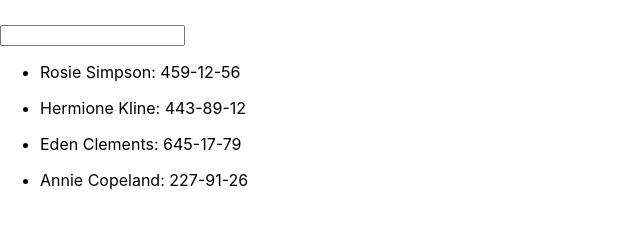
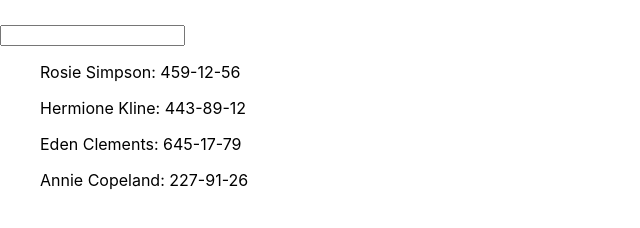
Before and after one commit to iSteffan/goit-react-hw-02-phonebook, a React (Create React App) app: page / in a window 1280 px wide. Shown: the part 352-580 px from the top of the page, without its empty margins (0-640 px from the left). Built offline with nearby package versions, Linux system fonts and the light colour scheme.

Commit message:
step 4 DONE

```diff
--- a/src/components/App.jsx
+++ b/src/components/App.jsx
@@ -1,7 +1,8 @@
 import { Component } from 'react';
 import { ContactForm } from './ContactForm/ContactForm';
+import { ContactList } from './ContactList/ContactList';
+import { Filter } from './Filter/Filter';
 import { nanoid } from 'nanoid';
-// model.id = nanoid() //=> "V1StGXR8_Z5jdHi6B-myT"
 
 export class App extends Component {
   state = {
@@ -44,26 +45,8 @@ export class App extends Component {
         <h1>Phonebook</h1>
         <ContactForm onSubmit={this.formSubmitHandler} />
         <h2>Contacts</h2>
-        <input
-          value={this.state.filter}
-          type="text"
-          name="filter"
-          pattern="^[a-zA-Zа-яА-Я]+(([' -][a-zA-Zа-яА-Я ])?[a-zA-Zа-яА-Я]*)*$"
-          title="Name may contain only letters, apostrophe, dash and spaces. For example Adrian, Jacob Mercer, Charles de Batz de Castelmore d'Artagnan"
-          required
-          onChange={this.handleInputChange}
-        />
-        <ul>
-          {this.filter().map(contact => {
-            return (
-              <li key={contact.id}>
-                <p>
-                  {contact.name}: <span>{contact.number}</span>
-                </p>
-              </li>
-            );
-          })}
-        </ul>
+        <Filter filter={this.state.filter} handleInputChange={this.handleInputChange}></Filter>
+        <ContactList contacts={this.filter()}></ContactList>
       </div>
     );
   }
--- /dev/null
+++ b/src/components/ContactList/ContactList.jsx
@@ -0,0 +1,17 @@
+import { List } from "./ContactList.styled";
+
+export const ContactList = ({contacts}) => {
+    return (
+      <List>
+        {contacts.map(contact => {
+          return (
+            <li key={contact.id}>
+              <p>
+                {contact.name}: <span>{contact.number}</span>
+              </p>
+            </li>
+          );
+        })}
+      </List>
+    );
+  }
--- /dev/null
+++ b/src/components/ContactList/ContactList.styled.jsx
@@ -0,0 +1,12 @@
+import styled from 'styled-components';
+
+export const List = styled.ul`
+// display: inline-flex;
+// flex-direction: column;
+// gap: 10px;
+// padding: 20px;
+
+// border: 1px solid gray;
+// border-radius: 6px;
+list-style: none;
+`;
--- /dev/null
+++ b/src/components/Filter/Filter.jsx
@@ -0,0 +1,13 @@
+export const Filter = ({handleInputChange, filter}) => {
+    return (
+      <input
+          value={filter}
+          type="text"
+          name="filter"
+          pattern="^[a-zA-Zа-яА-Я]+(([' -][a-zA-Zа-яА-Я ])?[a-zA-Zа-яА-Я]*)*$"
+          title="Name may contain only letters, apostrophe, dash and spaces. For example Adrian, Jacob Mercer, Charles de Batz de Castelmore d'Artagnan"
+          required
+          onChange={handleInputChange}
+        />
+    );
+  }
```
Also changed, not shown: src/components/Filter/Filter.styled.jsx (added).
